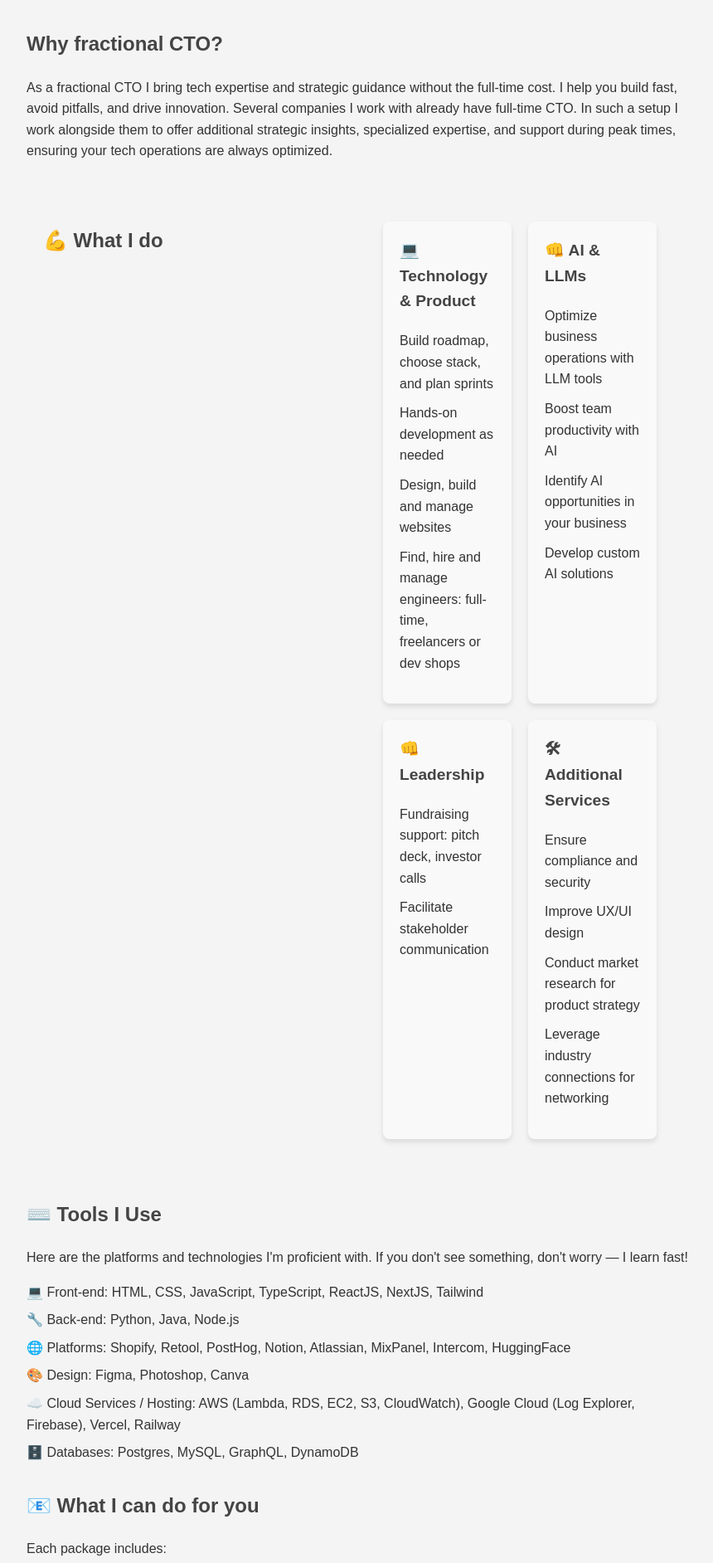
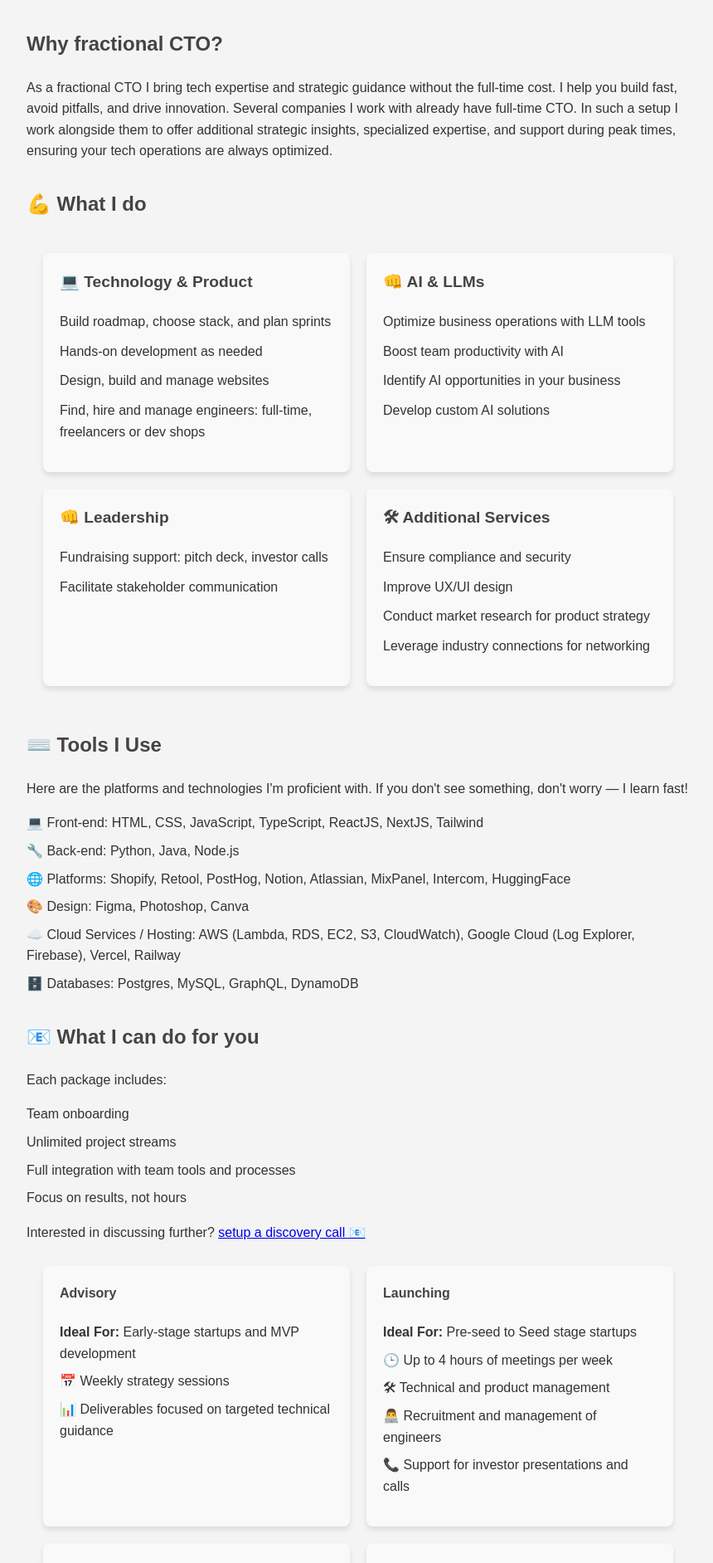
Before and after one commit to theshajha/theshajha, a Jekyll site: the page cto.html, which Jekyll copies as it is, in a window 1280 px wide. Shown: the part 494-2378 px from the top of the page at 83% size, without its empty margins (208-1068 px from the left). Built offline with Jekyll 4.4.1, drawn with Linux system fonts in a browser that asks for light colours.

Commit message:
updated landing page

```diff
--- a/cto.html
+++ b/cto.html
@@ -161,7 +161,7 @@
         <p>As a fractional CTO I bring tech expertise and strategic guidance without the full-time cost. I help you build fast, avoid pitfalls, and drive innovation. Several companies I work with already have full-time CTO. In such a setup I work alongside them to offer additional strategic insights, specialized expertise, and support during peak times, ensuring your tech operations are always optimized.</p>
     </section>
 
-    <section class="section services-container">
+    <section class="section">
         <h2>💪 What I do</h2>
         <div class="services-container">
             <div class="service">
```
